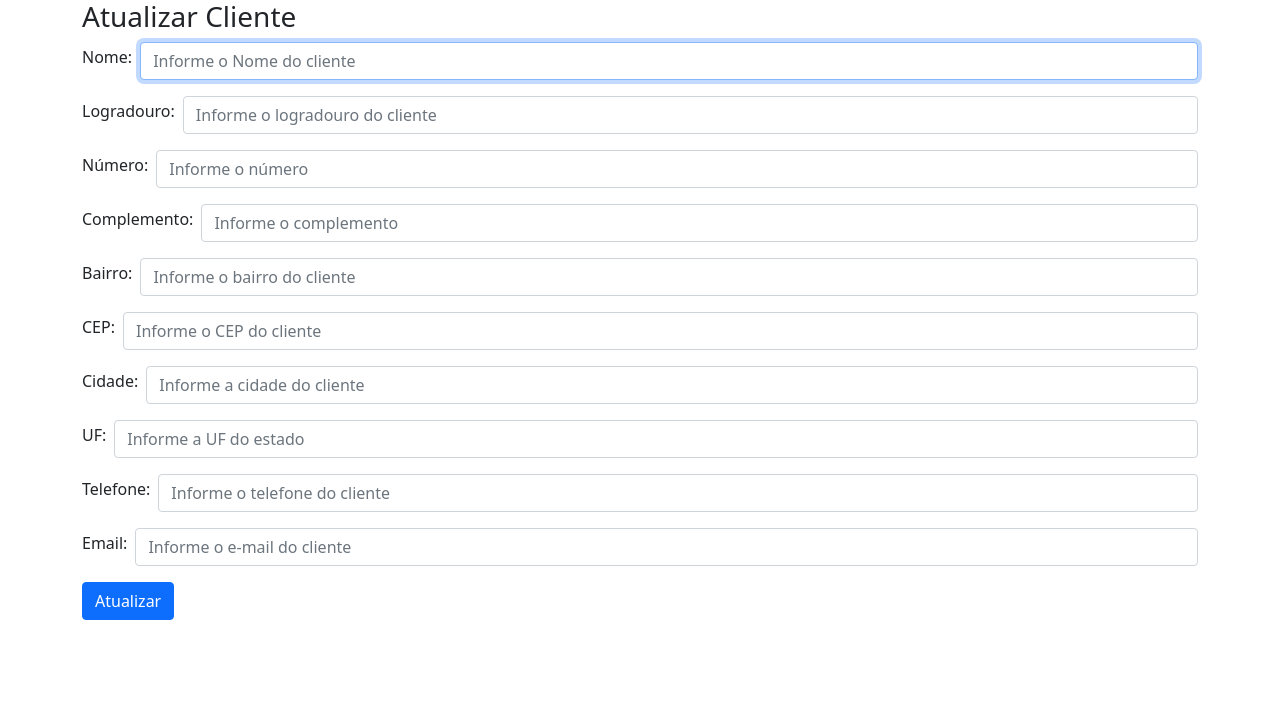
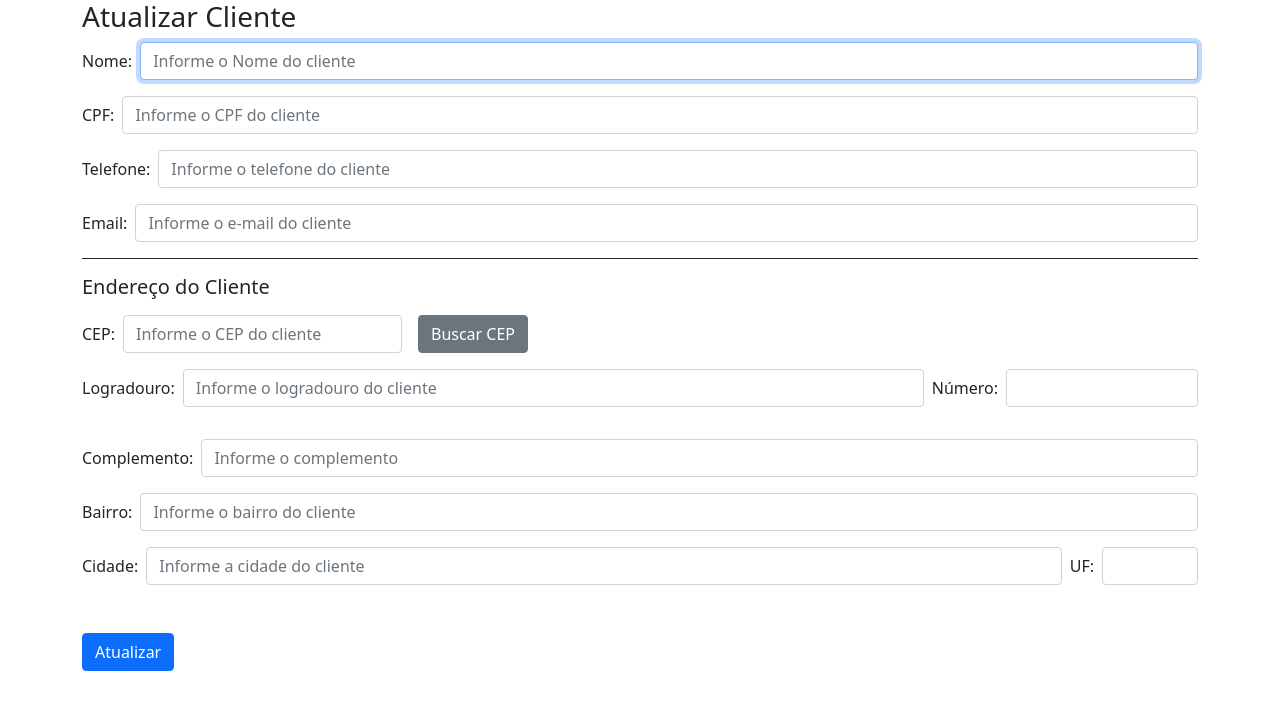
Before and after one commit to NinjaBitroom/teste_de_software_2024_1, a Flask app: template templates/cliente/editar.html in a window 1280 px wide. Shown: the top 710 px of the page. Run offline with Flask 3, Linux system fonts and the light colour scheme; the template is opened without the code that fills it, so the values that code supplies are empty; parts of the project's set-up code (start-up, migrations or seed data) failed here and were passed over.

Commit message:
adicionando funcionalidade de buscaCep através da API https://viacep.com.br/

```diff
--- /dev/null
+++ b/static/js/clientes/clientes.js
@@ -0,0 +1,59 @@
+let listaRemoveButton = document.querySelectorAll(".removerCliente");
+let buttonBuscarCep = document.querySelector("#buscaCepButton");
+let cepElement = document.getElementById("cep");
+
+function buscarCep(cep) {
+    let logradouroInput = document.getElementById("logradouro");
+    let bairroInput = document.getElementById("bairro");
+    let cidadeInput = document.getElementById("cidade");
+    let ufInput = document.getElementById("uf");
+
+    fetch(`https://viacep.com.br/ws/${cep}/json/`)
+        .then(data => data.json())
+        .then(resposta => {
+            console.log(resposta);
+            if (resposta.erro) {
+                throw new Error("");
+            }
+            logradouroInput.value = resposta.logradouro;
+            bairroInput.value = resposta.bairro;
+            cidadeInput.value = resposta.localidade;
+            ufInput.value = resposta.uf;
+
+        }).catch(error => {
+        console.log(error);
+        alert('CEP Inválido')
+    });
+}
+
+listaRemoveButton.forEach(item => {
+    item.addEventListener("click", () => {
+        if (confirm("Tem certeza que deseja excluir esse cliente?")) {
+            window.location.href = item.getAttribute("href_to_confirm_first");
+        }
+    })
+})
+
+// Abaixo estou mudando o comportamento do input do cep pra aceitar apenas números
+cepElement.addEventListener("input", event => {
+    event.preventDefault();
+    let cpfInput = event.target;
+    let textoCpfInput = cpfInput.value.replace(/\D/g, ''); // Mantém apenas os números
+
+    if (textoCpfInput.length > 5) {
+        textoCpfInput = textoCpfInput.substring(0, 5) + '-' + textoCpfInput.substring(5);
+    } else if (textoCpfInput.length > 0) {
+        textoCpfInput = textoCpfInput.substring(0, 5) + (textoCpfInput.length === 5 ? '-' : '');
+    }
+
+    // Atualizando o valor do input
+    cpfInput.value = textoCpfInput;
+
+    // Verifica se o usuário está apagando e o cursor está após o hífen
+    if (event.inputType === "deleteContentBackward" && cpfInput.value.endsWith('-')) {
+        cpfInput.value = cpfInput.value.substring(0, cpfInput.value.length - 1);
+    }
+});
+
+
+buttonBuscarCep.addEventListener("click", () => buscarCep(cepElement.value));
--- a/templates/cliente/editar.html
+++ b/templates/cliente/editar.html
@@ -15,73 +15,73 @@
     <!-- A ação do formulário é definida para apontar para a rota 'editar_cliente', passando o 'id' do cliente como parâmetro -->
     <form action="{{ url_for('root.cliente.editar_cliente_get', id=cliente.id) }}" method="POST">
         <!-- Início do grupo de input para a descrição -->
-        <div class='mb-3'>
         <div class='mb-3 d-flex align-items-center'>
-                <label for='nome' class='form-label me-2'>Nome:</label>
+            <label for='nome' class='me-2'>Nome:</label>
             <input class='form-control' type='text' name='nome' id='nome' placeholder='Informe o Nome do cliente'
-                       required autofocus value="{{ cliente.nome }}"/>
-            </div>
-            <input class='form-control' type='hidden' name='cpf' id='cpf' placeholder='Informe o CPF do cliente'
-                   required value="{{ cliente.cpf }}"/>
-
-            <div class='mb-3 d-flex align-items-center'>
-                <label for='logradouro' class='form-label me-2'>Logradouro:</label>
-                <input class='form-control' type='text' name='logradouro' id='logradouro'
-                       placeholder='Informe o logradouro do cliente' required
-                       value="{{ cliente.logradouro }}"/>
+                   value="{{ cliente.nome }}" required autofocus/>
         </div>
 
         <div class='mb-3 d-flex align-items-center'>
-                <label for='numero' class='form-label me-2'>Número:</label>
-                <input class='form-control' type='number' name='numero' id='numero' placeholder='Informe o número'
-                       required value="{{ cliente.numero }}"/>
+            <label for='cpf' class='me-2'>CPF:</label>
+            <input class='form-control' type='text' name='cpf' id='cpf' placeholder='Informe o CPF do cliente'
+                   value="{{ cliente.cpf }}" required/>
         </div>
 
         <div class='mb-3 d-flex align-items-center'>
-                <label for='complemento' class='form-label me-2'>Complemento:</label>
-                <input class='form-control' type='text' name='complemento' id='complemento'
-                       placeholder='Informe o complemento' required value="{{ cliente.complemento }}"/>
+            <label for='telefone' class='me-2'>Telefone:</label>
+            <input class='form-control' type='tel' name='telefone' id='telefone'
+                   placeholder='Informe o telefone do cliente' value="{{ cliente.telefone }}" required/>
         </div>
 
         <div class='mb-3 d-flex align-items-center'>
-                <label for='bairro' class='form-label me-2'>Bairro:</label>
-                <input class='form-control' type='text' name='bairro' id='bairro'
-                       placeholder='Informe o bairro do cliente' value="{{ cliente.bairro }}"
-                       required/>
+            <label for='email' class='me-2'>Email:</label>
+            <input class='form-control' type='email' name='email' id='email' placeholder='Informe o e-mail do cliente'
+                   value="{{ cliente.email }}" required/>
+        </div>
+
+        <div class='mb-3 border-bottom border-dark'></div>
+        <h5>Endereço do Cliente</h5>
+
+        <div class='my-3 d-flex align-items-center'>
+            <label for='cep' class='me-2'>CEP:</label>
+            <input class='form-control w-25 me-3' type='text' name='cep' id='cep' placeholder='Informe o CEP do cliente'
+                   maxlength="9" value="{{ cliente.cep }}" required/>
+            <button type="button" class='btn btn-secondary' id="buscaCepButton">Buscar CEP</button>
         </div>
 
         <div class='mb-3 d-flex align-items-center'>
-                <label for='cep' class='form-label me-2'>CEP:</label>
-                <input class='form-control' type='text' name='cep' id='cep' placeholder='Informe o CEP do cliente'
-                       required value="{{ cliente.cep }}"/>
+            <label for='logradouro' class='me-2'>Logradouro:</label>
+            <input class='form-control' type='text' name='logradouro' id='logradouro'
+                   placeholder='Informe o logradouro do cliente' value="{{ cliente.logradouro }}" required/>
+            <label for='numero' class='mx-2'>Número:</label>
+            <input class='form-control w-25' type='number' name='numero' id='numero'
+                   value="{{ cliente.numero }}" required/>
         </div>
 
         <div class='mb-3 d-flex align-items-center'>
-                <label for='cidade' class='form-label me-2'>Cidade:</label>
-                <input class='form-control' type='text' name='cidade' id='cidade'
-                       placeholder='Informe a cidade do cliente' value="{{ cliente.cidade }}"
-                       required/>
+
         </div>
 
         <div class='mb-3 d-flex align-items-center'>
-                <label for='uf' class='form-label me-2'>UF:</label>
-                <input class='form-control' type='text' name='uf' id='uf' placeholder='Informe a UF do estado'
-                       maxlength="2" value="{{ cliente.uf }}"
-                       required/>
+            <label for='complemento' class='me-2'>Complemento:</label>
+            <input class='form-control' type='text' name='complemento' id='complemento'
+                   placeholder='Informe o complemento' value="{{ cliente.complemento }}" required/>
         </div>
 
         <div class='mb-3 d-flex align-items-center'>
-                <label for='telefone' class='form-label me-2'>Telefone:</label>
-                <input class='form-control' type='text' name='telefone' id='telefone'
-                       placeholder='Informe o telefone do cliente' required value="{{ cliente.telefone }}"/>
+            <label for='bairro' class='me-2'>Bairro:</label>
+            <input class='form-control' type='text' name='bairro' id='bairro' placeholder='Informe o bairro do cliente'
+                   value="{{ cliente.bairro }}" required/>
         </div>
 
-            <div class='mb-3 d-flex align-items-center'>
-                <label for='email' class='form-label me-2'>Email:</label>
-                <input class='form-control' type='text' name='email' id='email'
-                       placeholder='Informe o e-mail do cliente' value="{{ cliente.email }}"
-                       required/>
-            </div>
+
+        <div class='mb-5 d-flex align-items-center'>
+            <label for='cidade' class='me-2'>Cidade:</label>
+            <input class='form-control' type='text' name='cidade' id='cidade' placeholder='Informe a cidade do cliente'
+                   value="{{ cliente.cidade }}" required/>
+            <label for='uf' class='mx-2'>UF:</label>
+            <input class='form-control' type='text' name='uf' id='uf' maxlength="2"
+                   style="width: 10%; text-transform:uppercase;" value="{{ cliente.uf }}" required/>
         </div>
         <!-- Início do grupo de input para o botão de atualizar -->
         <div class='mb-3'>
@@ -93,4 +93,6 @@
     <!--Fim do formulário para atualizar um cliente -->
 {% endblock %}
 
-<!-- Fim do bloco 'body' -->
+{% block script %}
+    <script src="{{ url_for('static', filename='js/clientes/clientes.js') }}"></script>
+{% endblock script %}
--- a/templates/produto/index.html
+++ b/templates/produto/index.html
@@ -76,7 +76,7 @@ O arquivo novo.html - todas as classes são do bootstrap -->
                 <td>{{ produto.preco }}</td>
                 <!-- Verifica se o status do produto é 1 (ativo), caso contrário, o status é 0 (inativo) -->
                 <td>{{ 'Ativo' if produto.status == 1 else 'Desativado' }}</td>
-                <td>
+                <td class="d-flex align-items-center">
                     <!-- Link para a rota atualizar_produto, passando o id e o status do produto -->
                     <form method="post" action="{{ url_for('root.produto.editar_produto_post', id=produto.id) }}">
                         <input type="hidden" name="status" value="{{ True if produto.status==False else False }}">
@@ -86,7 +86,7 @@ O arquivo novo.html - todas as classes são do bootstrap -->
                     </form>
                     <!-- Link para a rota editar_produto, passando o id do produto -->
                     <a href="{{ url_for('root.produto.editar_produto_get', id=produto.id) }}"
-                       class="btn btn-primary btn-sm">Editar</a>
+                       class="btn btn-primary btn-sm mx-2">Editar</a>
                     <!-- Link para a rota deletar_produto, passando o id do produto -->
                     <a href="{{ url_for('root.produto.deletar_produto', id=produto.id) }}"
                        class="btn btn-danger btn-sm">Deletar</a>
```
Also changed, not shown: templates/cliente/index.html (+20 -31 lines), templates/cliente/novo.html (+45 -68 lines). Lines whose indentation alone changed are shown as unchanged.
